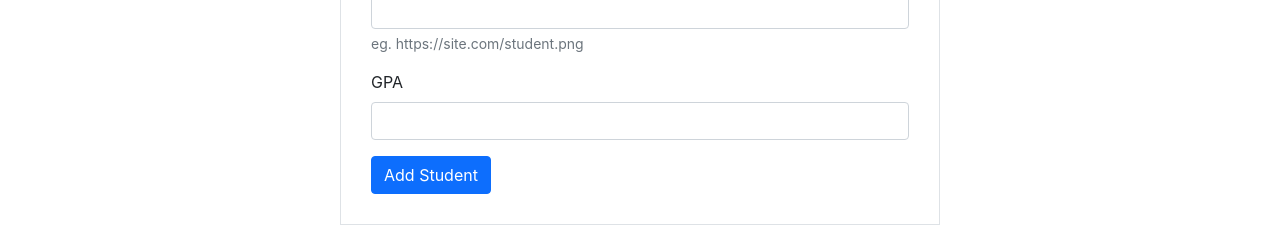
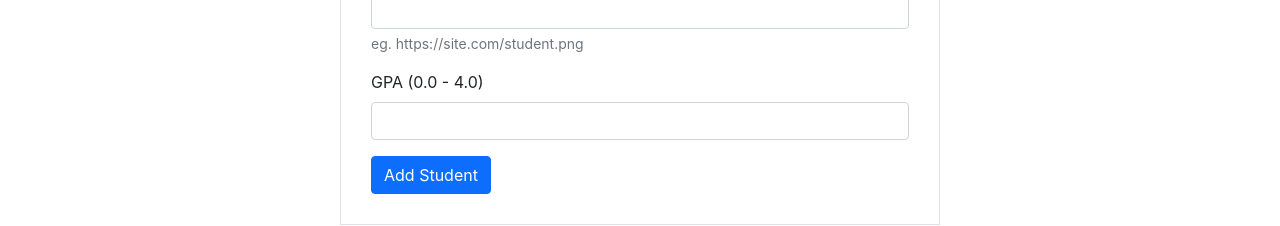
Before and after one commit to skeyan/student-campus-app-client, a React (Create React App) app: page /newstudent in a window 1280 px wide. Shown: the part 496-722 px from the top of the page. Built offline with nearby package versions, Linux system fonts and the light colour scheme.

Commit message:
update gpa error handling

```diff
--- a/src/components/views/NewStudentView.js
+++ b/src/components/views/NewStudentView.js
@@ -66,13 +66,13 @@ const NewStudentView = (props) => {
                         <div className="form-text">eg. https://site.com/student.png</div>
                     </div>
                     <div className="mb-3">
-                        <label className="form-label">GPA</label>
+                        <label className="form-label">GPA (0.0 - 4.0)</label>
                         <input name="gpa" className="form-control"
                             onChange = {(e) => handleChange(e)}
                             onFocus = {(e) => handleFocus(e)}
                             />
                     </div>
-                    { errors.validate && <p className="required-text">Can leave this field empty or enter a value between 0.0 and 4.0.</p>}
+                    { errors.validate && <p className="required-text">Invalid inputs, please fix errors.</p>}
                     <button type="submit" className="btn btn-primary">Add Student</button>
                 </form>
             </div>
```
